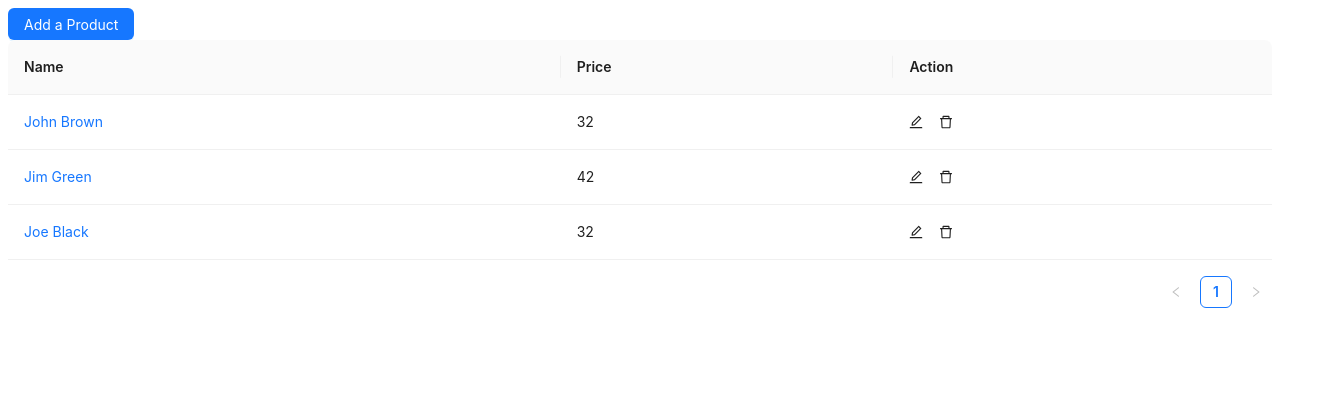
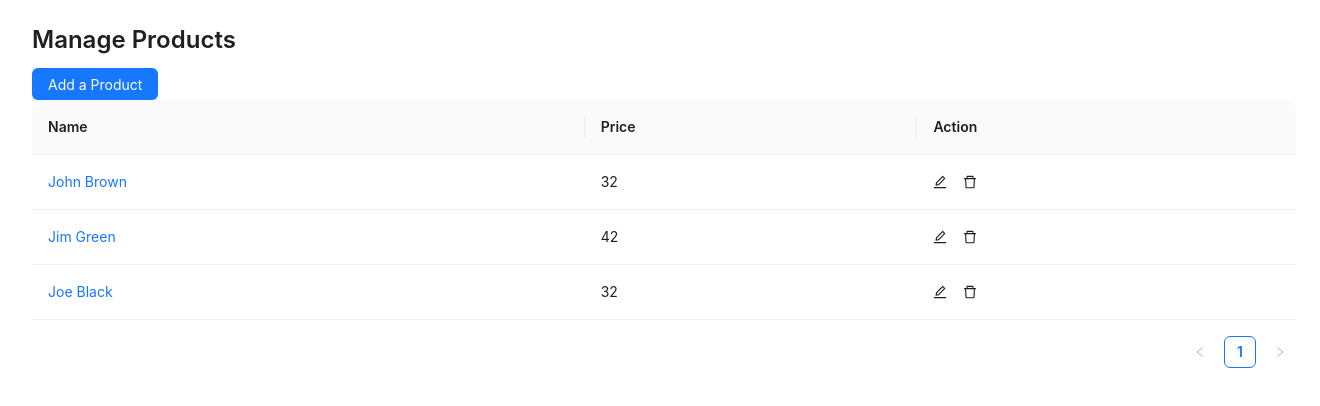
Before and after one commit to akashmondal2000/ShoppingApp, a React (Create React App) app: page / in a window 1280 px wide. Shown: the top 406 px of the page, 1320 px wide, since content can reach past the window. Built offline with nearby package versions, Linux system fonts and the light colour scheme.

Commit message:
Add a title form antd and add manage products styles

```diff
--- a/src/pages/ManageProducts/ManageProducts.module.css
+++ b/src/pages/ManageProducts/ManageProducts.module.css
@@ -0,0 +1,5 @@
+.mainContainer{
+    width: 100%;
+    height: 100%;
+    padding: 0 24px;
+}
--- a/src/pages/ManageProducts/index.jsx
+++ b/src/pages/ManageProducts/index.jsx
@@ -1,5 +1,10 @@
-import { Space, Table, Button } from 'antd';
+import { Space, Table, Button, Typography } from 'antd';
 import {DeleteOutlined , EditOutlined} from "@ant-design/icons";
+import styles from "./ManageProducts.module.css";
+
+
+
+const { Title } = Typography;// for add a heading or title of page in antDesign
 
 
 const ManageProducts = () =>{
@@ -54,6 +59,10 @@ const ManageProducts = () =>{
 
     return(
         <>
+        <div className={styles.mainContainer}>
+          {/* Top Header*/}
+          <div className={styles.topHeader}>
+          <Title level={3}> Manage Products</Title>
               <Button type="primary"
               onClick={()=>{
 
@@ -61,7 +70,11 @@ const ManageProducts = () =>{
               >
               Add a Product
               </Button>
+          </div>
+
           <Table columns={columns} dataSource={data}/>
+
+        </div>
 
         </>
     );
```
Lines whose indentation alone changed are shown as unchanged.
